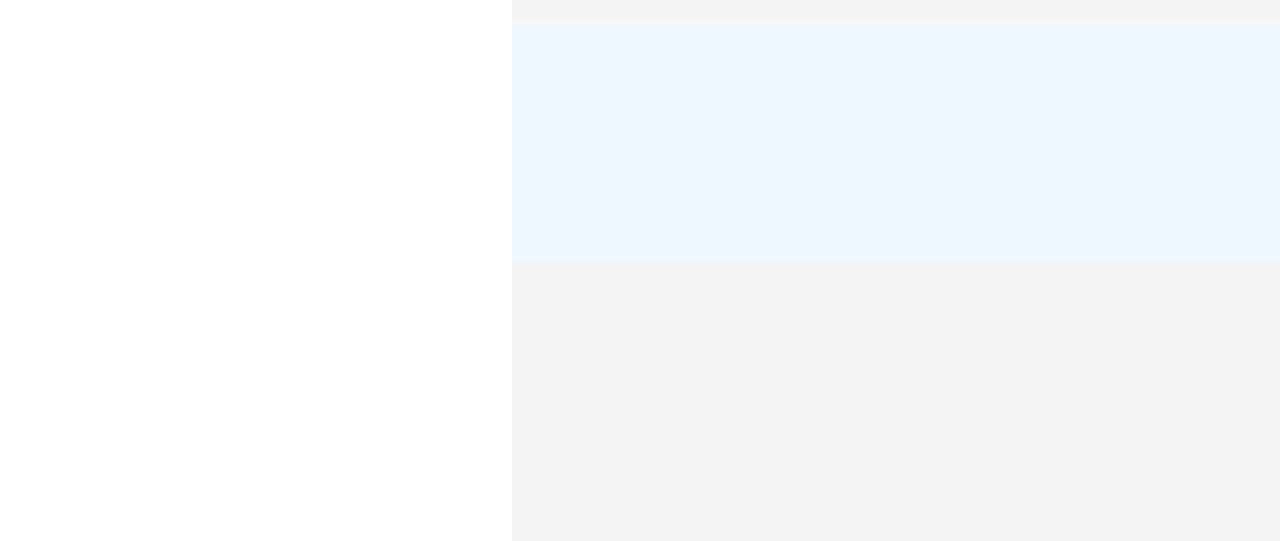
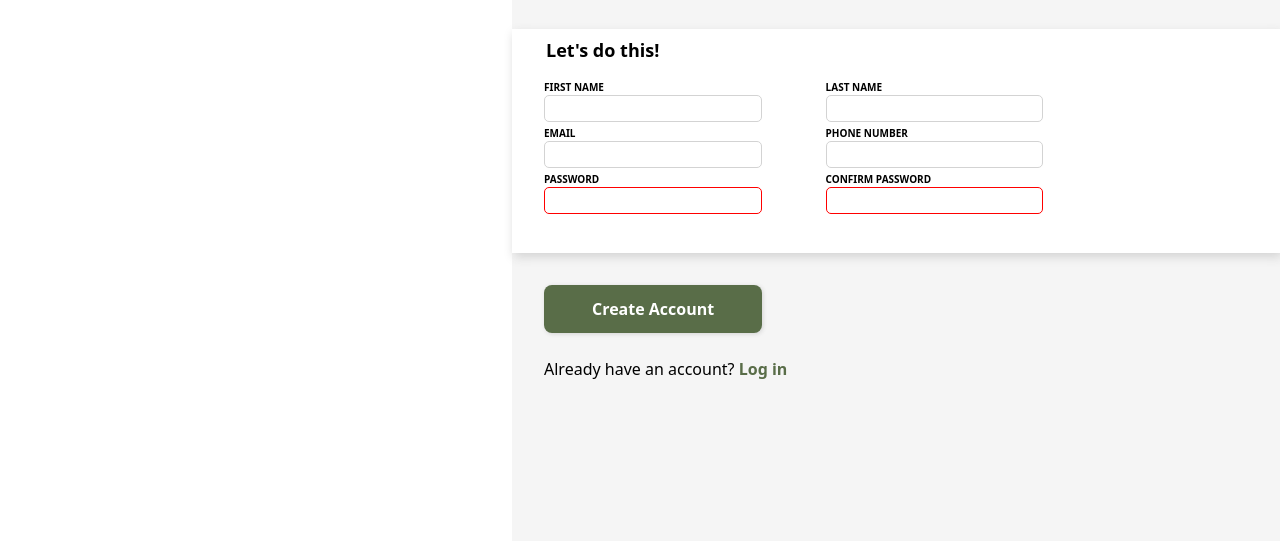
Before and after one commit to JacksonRCode/Sign-up-Form, a plain HTML site: page index.html in a window 1280 px wide. Shown: the part 259-800 px from the top of the page. Drawn offline with Linux system fonts and the light colour scheme; a web font is replaced by a local one.

Commit message:
Finished!

```diff
--- a/index.html
+++ b/index.html
@@ -26,8 +26,39 @@
         You <em>know</em> you want to.
       </p>
     </div>
-    <form action="" method="post"></form>
-    <div class="button-container"></div>
+    <form action="" method="post">
+      <legend>Let's do this!</legend>
+      <fieldset>
+        <div class="form-row">
+          <label for="fName">FIRST NAME</label>
+          <input type="text" id = "fName" name="fName" required>
+        </div>
+        <div class="form-row">
+          <label for="lName">LAST NAME</label>
+          <input type="text" id="lName" name="lName" required>
+        </div>
+        <div class="form-row">
+          <label for="mail">EMAIL</label>
+          <input type="email" id="mail" name="mail" required>
+        </div>
+        <div class="form-row">
+          <label for="pNum">PHONE NUMBER</label>
+          <input type="tel" id="pNum" name="pNum" required>
+        </div>
+        <div class="form-row">
+          <label for="pWord">PASSWORD</label>
+          <input type="password" id="pWord" name="pWord" required>
+        </div>
+        <div class="form-row">
+          <label for="conf">CONFIRM PASSWORD</label>
+          <input type="password" id="conf" required>
+        </div>
+      </fieldset>
+    </form>
+    <div class="button-container">
+      <button type="submit">Create Account</button>
+      <p class="login">Already have an account? <a>Log in</a></p>
+    </div>
   </div>
 </body>
 </html>
--- a/styles.css
+++ b/styles.css
@@ -57,7 +57,9 @@ h1, h2, h3, h4, h5, h6 {
 
 body {
   height: 100vh;
-  /* background-color: aliceblue; */
+  font-size: 16px;
+
+
   display: flex;
   flex-direction: row;
 
@@ -118,17 +120,16 @@ div.form-container {
 }
 
 div.info {
-  height: 35vh;
+  /* height: 35vh; */
   width: 100%;
 
-  padding: 32px;
+  padding: 15vh 32px 32px 32px;
 
   background-color: whitesmoke;
 
   display: flex;
   flex-direction: column;
   justify-content: end;
-
 }
 
 div.info * {
@@ -141,15 +142,96 @@ div.info * {
 }
 
 form {
-  height: 30vh;
-  width: 100%;
+  /* height: 30vh; */
+  display: flex;
+  flex-direction: column;
+  justify-content: flex-start;
+  align-items: flex-start;
+  flex: auto;
 
-  background-color: aliceblue;
+  background-color: white;
+  padding: 8px 32px 32px 32px;
+
+  position: relative;
+  z-index: 10;
+  box-shadow: 2px 4px 10px lightgrey;
+
+}
+
+legend {
+  font-size: 18px;
+  font-weight: bold;
+  margin-bottom: 16px;
+}
+
+fieldset {
+  border: none;
+  display: flex;
+  flex-wrap: wrap;
+  padding: 0;
+}
+
+.form-row {
+  display: flex;
+  flex-direction: column;
+  justify-content: flex-start;
+  min-width: 200px;
+  width: 40%;
+
+  padding: 0px 64px 4px 0px;
+
+}
+
+.form-row input {
+  background-color: white;
+
+  border: solid 1px lightgrey;
+  border-radius: 5px;
+
+  padding: 2px 8px;
+
+  font-size: 14px;
+}
+
+input[type="password"]:invalid {
+  border: solid 1px red;
+}
+
+input:focus {
+  border: solid 1.5px blue;
+  outline: none;
+  box-shadow: 1px 1px 5px lightgrey;
+}
+
+.form-row label {
+  font-size: 10px;
+  font-weight: bold;
 }
 
 div.button-container {
-  height: 35vh;
+  /* height: 35vh; */
   width: 100%;
 
   background-color: whitesmoke;
+  padding: 32px 32px 20vh 32px;
 }
+
+button[type="submit"] {
+  padding: 12px 48px;
+  border: none;
+  border-radius: 8px;
+  background-color: #596D48;
+  color: white;
+  font-weight: bold;
+
+  box-shadow: 1px 1px 4px lightgrey;
+}
+
+p.login {
+  margin-top: 24px;
+}
+
+p.login > a {
+  color: #596D48;
+  font-weight: bold;
+}
```
